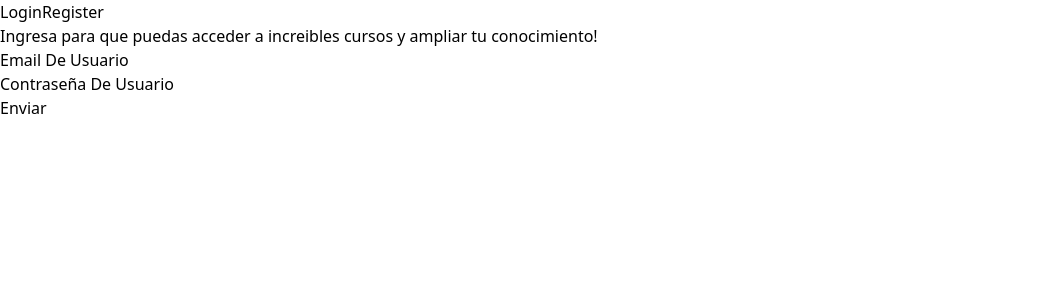
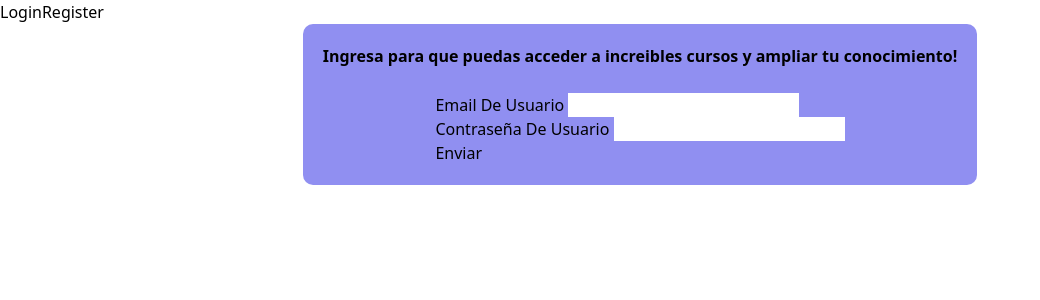
Before and after one commit to DavysTorres/FooTalent-Frontend-G13, an Angular app: page /login in a window 1280 px wide. Shown: the top 300 px of the page, without its empty margins (0-1040 px from the left). Built offline with nearby package versions, Linux system fonts and the light colour scheme.

Commit message:
Agregue estilos muy básicos en css

```diff
--- a/src/app/pages/login/login.component.css
+++ b/src/app/pages/login/login.component.css
@@ -0,0 +1,11 @@
+.login-form {
+    max-width: fit-content;
+    padding: 20px;
+    display: flex;
+    flex-direction: column;
+    margin: 0 auto;
+    align-items: center;
+    border-radius: 10px;
+    gap: 25px;
+    background: #908ff1 ;
+}
--- a/src/app/pages/login/login.component.html
+++ b/src/app/pages/login/login.component.html
@@ -1,13 +1,13 @@
 <main>
     <div class="login-form">
-        <h2>Ingresa para que puedas acceder a increibles cursos y ampliar tu conocimiento!</h2>
+        <h2><b>Ingresa para que puedas acceder a increibles cursos y ampliar tu conocimiento!</b></h2>
         <form [formGroup]="loginForm" (submit)="OnSubmit()">
             <div class="email-input">
-                <label for="email">Email De Usuario</label>
+                <label for="email">Email De Usuario </label>
                 <input type="email" id="email" formControlName="email" />
             </div>
             <div class="password-input">
-                <label for="password">Contraseña De Usuario</label>
+                <label for="password">Contraseña De Usuario </label>
                 <input type="password" id="password" formControlName="password" />
             </div>
                 <button class="submit-button" type="submit">Enviar</button>
--- a/src/app/pages/register/register.component.css
+++ b/src/app/pages/register/register.component.css
@@ -1,6 +1,11 @@
 .register-form {
+    max-width: fit-content;
+    padding: 20px;
     display: flex;
     flex-direction: column;
+    margin: 0 auto;
     align-items: center;
-    margin: 0 auto;
+    border-radius: 10px;
+    gap: 25px;
+    background: #908ff1 ;
 }
--- a/src/app/pages/register/register.component.html
+++ b/src/app/pages/register/register.component.html
@@ -1,17 +1,17 @@
 <main>
     <div class="register-form">
-        <h2>Crea tu cuenta y accede a un montón de conocimiento</h2>
+        <h2><b>Crea tu cuenta y accede a un montón de conocimiento</b></h2>
         <form [formGroup]="registerForm" (submit)="OnSubmit($event)">
             <div class="nombre-input">
-                <label for="nombre">Nombre De Usuario</label>
+                <label for="nombre">Nombre De Usuario </label>
                 <input type="text" id="nombre" formControlName="nombre" />
             </div>
             <div class="email-input">
-                <label for="email">Correo Electrónico De Usuario</label>
+                <label for="email">Correo Electrónico De Usuario </label>
                 <input type="email" id="email" formControlName="email" />
             </div>
             <div class="password-input">
-                <label for="password">Contraseña De Usuario</label>
+                <label for="password">Contraseña De Usuario </label>
                 <input type="password" id="password" formControlName="password" />
             </div>
             <div class="Role-input">
```
